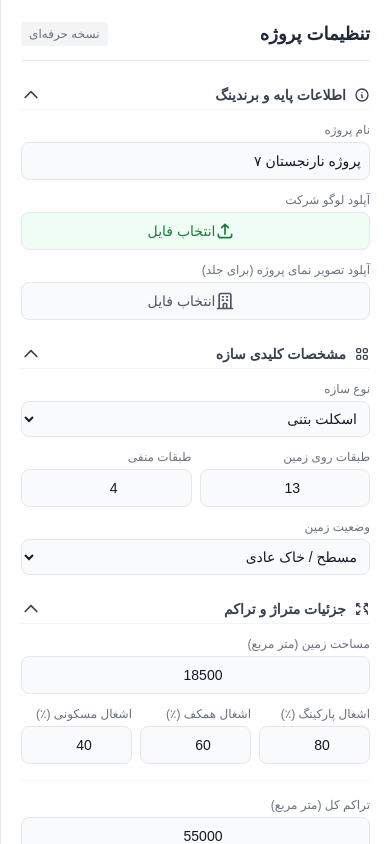
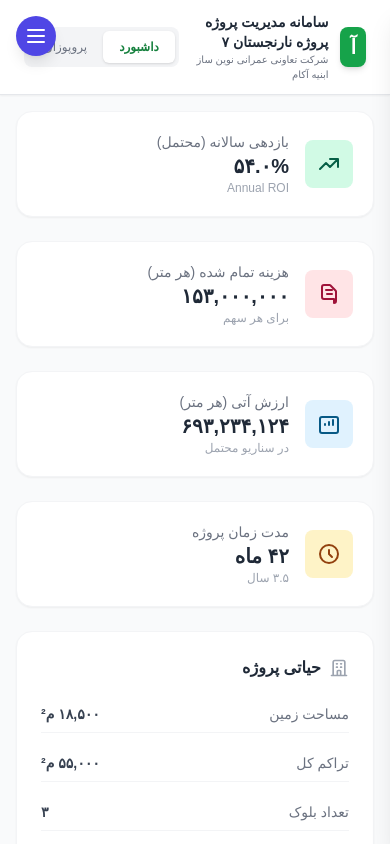
Before and after one commit to meisammhz/abnieh-akam, a React (Vite) app: page / in a window 390 px wide. Built offline with nearby package versions, Linux system fonts and the light colour scheme; a small style sheet from the web is missing.

Commit message:
Add files via upload

```diff
--- a/App.tsx
+++ b/App.tsx
@@ -165,6 +165,7 @@ const App: React.FC = () => {
   const [proposalContent, setProposalContent] = useState<ProposalContent>(INITIAL_CONTENT);
   const [isGenerating, setIsGenerating] = useState(false);
   const [isSuggesting, setIsSuggesting] = useState(false);
+  const [isSidebarOpen, setIsSidebarOpen] = useState<boolean>(false); // State for sidebar visibility
 
   const handleGenerateProposal = async () => {
     setIsGenerating(true);
@@ -214,6 +215,24 @@ const App: React.FC = () => {
 
   return (
     <div className="flex h-screen bg-gray-50 flex-col md:flex-row overflow-hidden">
+      {/* Sidebar Toggle Button for small screens */}
+      <button
+        className="md:hidden fixed top-4 left-4 z-50 p-2 bg-indigo-600 text-white rounded-full shadow-lg"
+        onClick={() => setIsSidebarOpen(!isSidebarOpen)}
+      >
+        {isSidebarOpen ? (
+          <svg className="w-6 h-6" fill="none" viewBox="0 0 24 24" stroke="currentColor">
+            <path strokeLinecap="round" strokeLinejoin="round" strokeWidth={2} d="M6 18L18 6M6 6l12 12" />
+          </svg>
+        ) : (
+          <svg className="w-6 h-6" fill="none" viewBox="0 0 24 24" stroke="currentColor">
+            <path strokeLinecap="round" strokeLinejoin="round" strokeWidth={2} d="M4 6h16M4 12h16M4 18h16" />
+          </svg>
+        )}
+      </button>
+
+      {/* Input Sidebar */}
+      <div className={`fixed inset-y-0 right-0 z-40 w-full md:static md:w-96 bg-white border-l border-gray-200 h-full overflow-y-auto p-5 shadow-xl shrink-0 text-sm scrollbar-thin scrollbar-thumb-gray-300 transform ${isSidebarOpen ? 'translate-x-0' : 'translate-x-full'} md:translate-x-0 transition-transform duration-300 ease-in-out`}>
         <InputSidebar
           inputs={inputs}
           setInputs={setInputs}
@@ -222,8 +241,11 @@ const App: React.FC = () => {
           onSuggestPhases={handleSuggestPhases}
           isSuggesting={isSuggesting}
         />
+      </div>
 
-      <div className="flex-1 flex flex-col h-full overflow-hidden relative">
+      {/* Main Content Area */}
+      <div className="flex-1 flex flex-col overflow-hidden">
+        {/* Header */}
         <header className="bg-white border-b border-gray-200 py-3 px-6 flex justify-between items-center shadow-sm shrink-0 z-20">
           <div className="flex items-center gap-3">
              <div className="w-10 h-10 bg-akam-600 rounded-lg flex items-center justify-center text-white font-bold overflow-hidden shadow-md">
--- a/package.json
+++ b/package.json
@@ -19,6 +19,9 @@
     "@types/react": "^18.2.0",
     "@types/react-dom": "^18.2.0",
     "@vitejs/plugin-react": "^4.2.0",
+    "autoprefixer": "^10.4.23",
+    "postcss": "^8.5.6",
+    "tailwindcss": "^4.1.18",
     "typescript": "^5.2.2",
     "vite": "^5.0.0"
   }
```
Also changed, not shown: 1 other file (tests, documents, lock files or other folders). Lines whose indentation alone changed are shown as unchanged.
